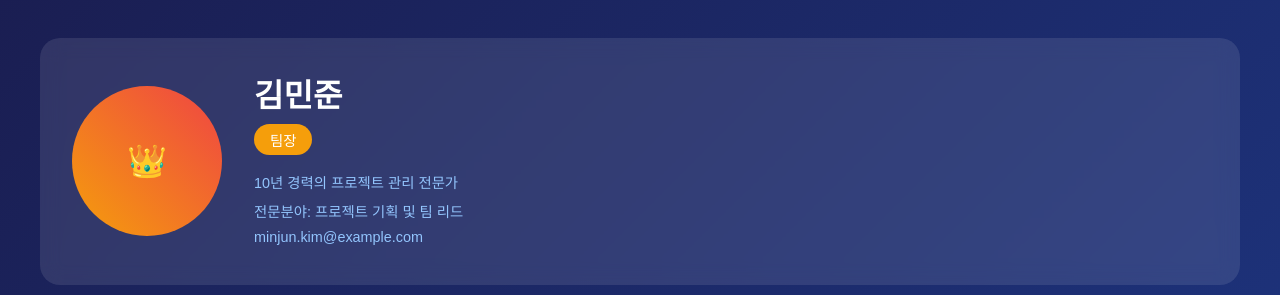
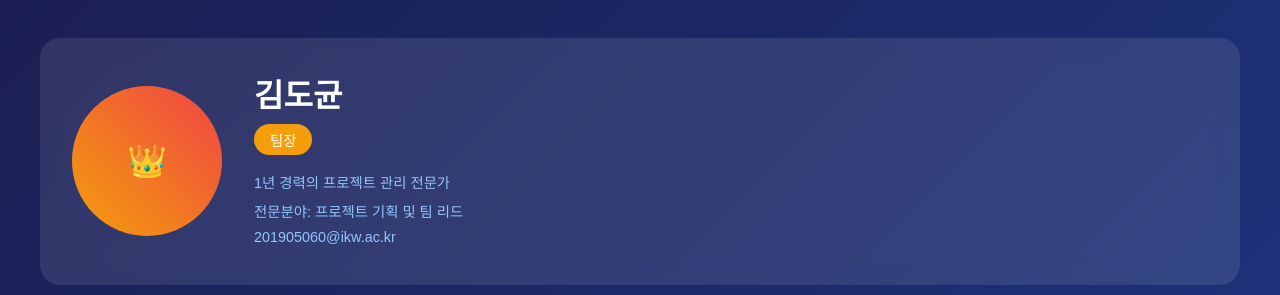
Before and after one commit to SNU-team7/SNU_Team7_homepage, a plain HTML site: page index.html in a window 1280 px wide. Shown: the part 167-462 px from the top of the page. Drawn offline with nearby package versions, Linux system fonts and the light colour scheme.

Commit message:
add 김도균

```diff
--- a/index.html
+++ b/index.html
@@ -169,11 +169,11 @@
             <div class="leader-content">
                 <div class="leader-avatar">👑</div>
                 <div class="leader-info">
-                    <h2>김민준</h2>
+                    <h2>김도균</h2>
                     <span class="role-badge">팀장</span>
-                    <p class="info-text">10년 경력의 프로젝트 관리 전문가</p>
+                    <p class="info-text">1년 경력의 프로젝트 관리 전문가</p>
                     <p class="info-text">전문분야: 프로젝트 기획 및 팀 리드</p>
-                    <p class="info-text">minjun.kim@example.com</p>
+                    <p class="info-text">201905060@ikw.ac.kr</p>
                 </div>
             </div>
         </div>
```
